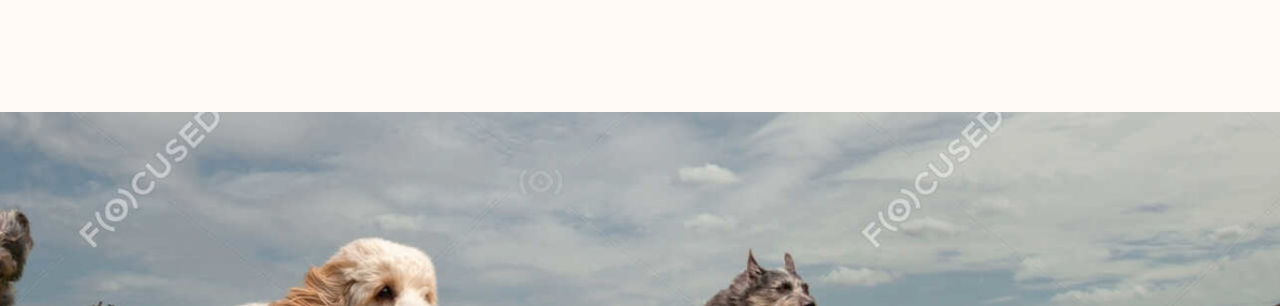
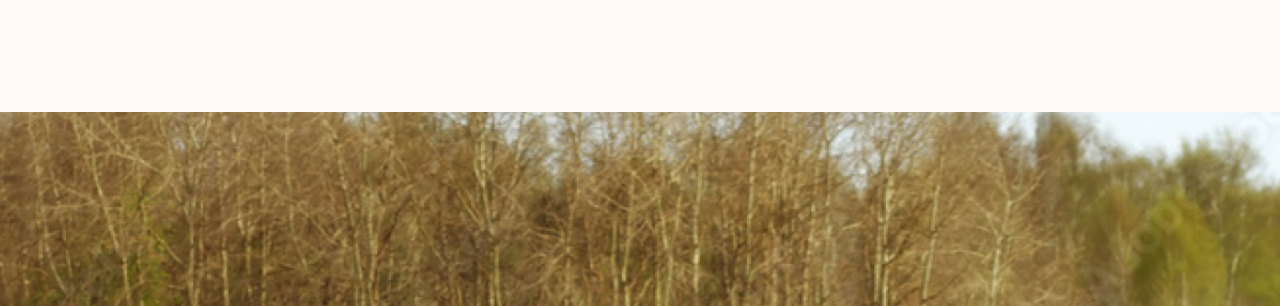
Before and after one commit to pavels-gaimovics/shadowing-test-website, a plain HTML site: page index.html in a window 1280 px wide. Shown: the part 5550-5856 px from the top of the page. Drawn offline with Linux system fonts and the light colour scheme; files whose address does not match are found by name.

Commit message:
pievienots jauns suns attels

```diff
--- a/index.html
+++ b/index.html
@@ -1037,7 +1037,7 @@
     <!--====== TESTIMONIAL PART START ======-->
 
     <section id="testimonial" class="testimonial-area pt-200">
-        <div class="testimonial-bg bg_cover" style="background-image: url(assets/images/testimonial/ts-bg.jpg)"></div>
+        <div class="testimonial-bg bg_cover" style="background-image: url(assets/images/suns2.png)"></div>
         <div class="container">
             <div class="row">
                 <div class="col-lg-5 col-md-8">
```
Also changed, not shown: assets/images/suns2.png (added).
